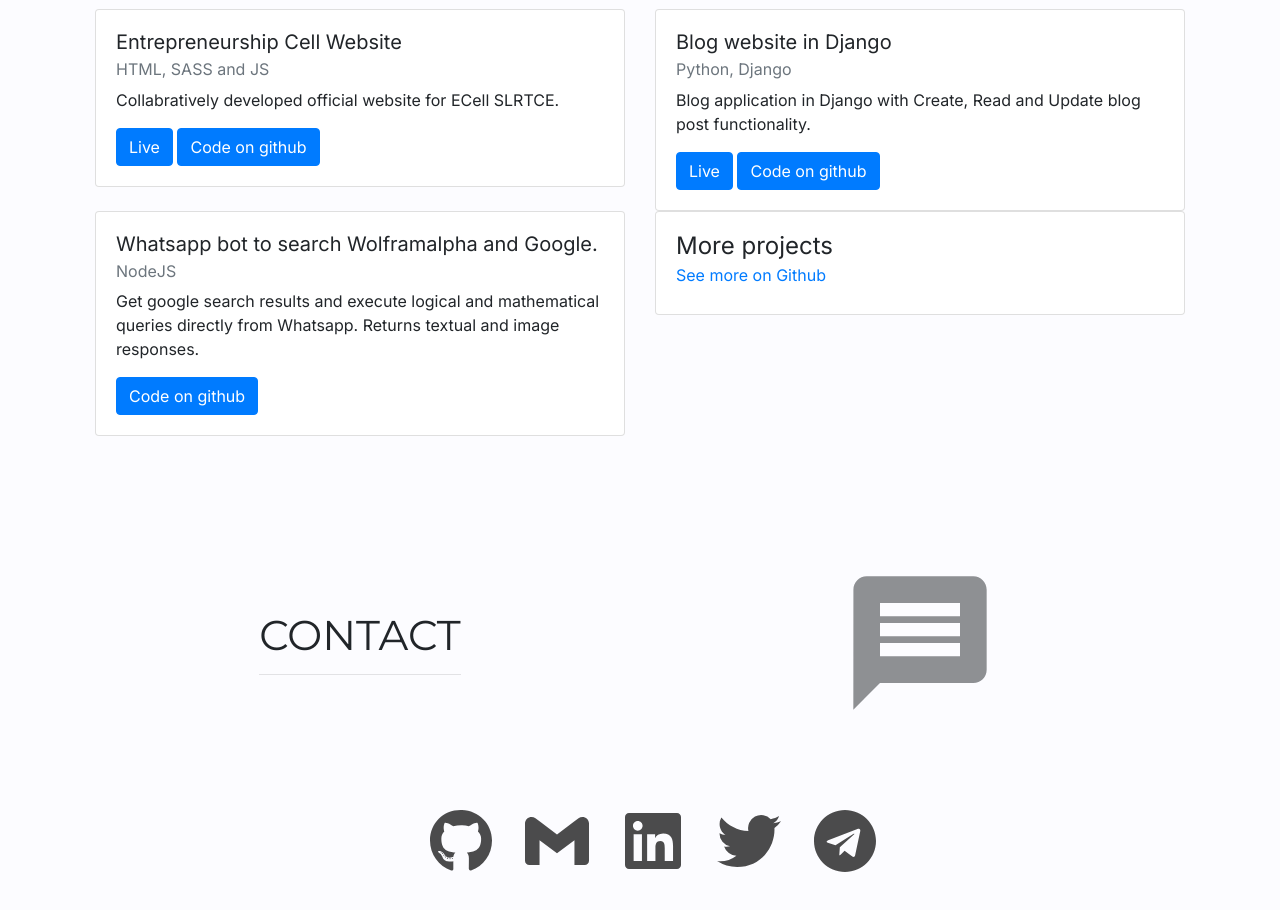
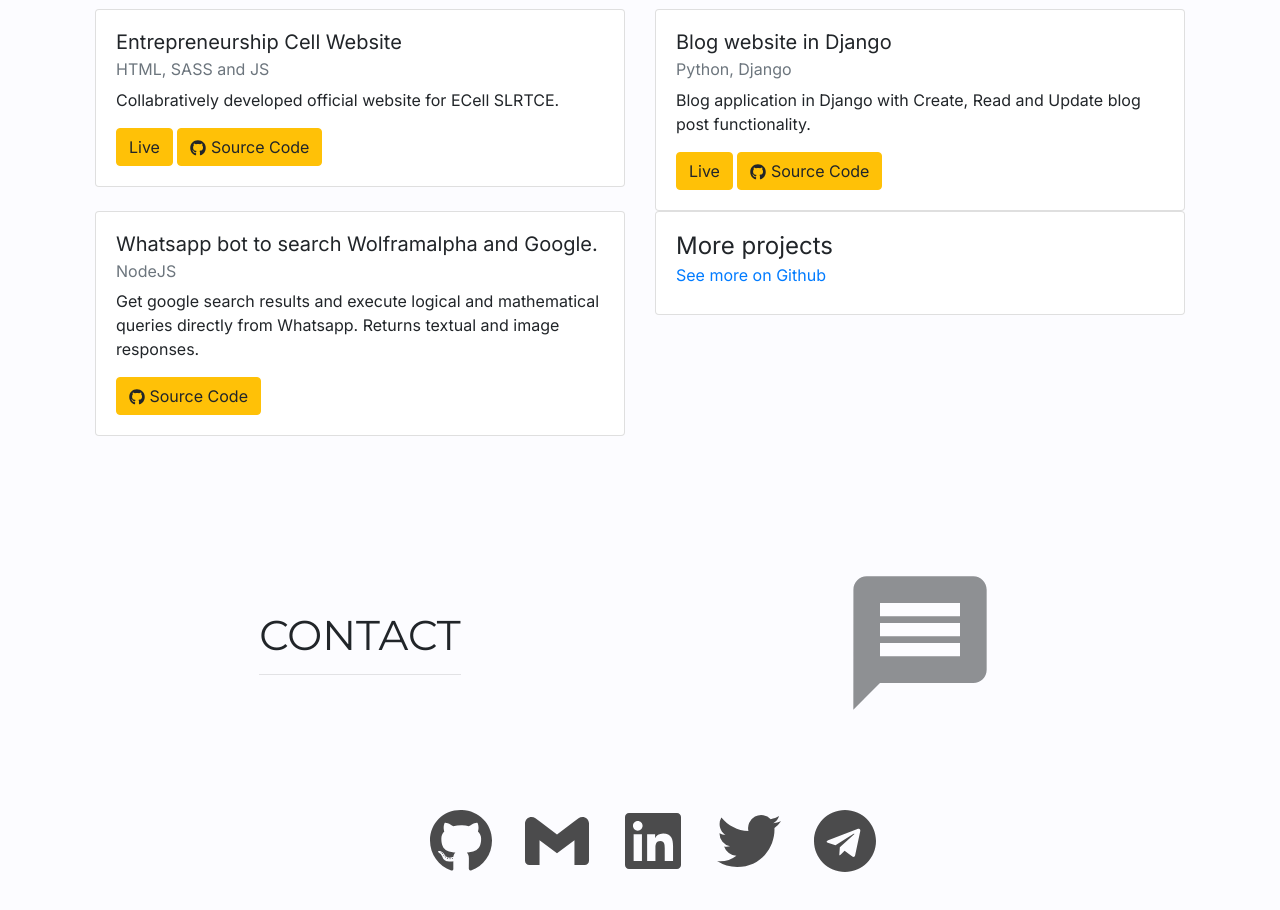
Before and after one commit to ameybh/ameybhavsar24.github.io, a React (Create React App) app: page / in a window 1280 px wide. Shown: the part 1980-2890 px from the top of the page. Built offline with nearby package versions, Linux system fonts and the light colour scheme.

Commit message:
changed project card button color

```diff
--- a/src/components/Work/Work.jsx
+++ b/src/components/Work/Work.jsx
@@ -1,11 +1,12 @@
 import { Container, Row, Col, Card, Button} from 'react-bootstrap'
+import { FaGithub } from 'react-icons/fa'
 import './Work.scss'
 import { GrPersonalComputer} from 'react-icons/gr';
 import Projects from './projects';
 export default function Work() {
     return (
         <a name="projects">
-        <Container fluid className="about section-content">
+        <Container fluid className="work section-content">
             <Row>
                 <Col xs={12} sm={6} className="d-flex align-items-center justify-content-center">
                   <div className="section-heading">
@@ -46,16 +47,16 @@ export default function Work() {
 const ProjectCard = (props) => {
     const {title, subtitle, text, href } = props;
     return (
-        <Card style={{ width: '100%'}}>
+        <Card style={{ width: '100%'}} className="project-card">
             <Card.Body>
                 <Card.Title>{title}</Card.Title>
                 <Card.Subtitle className="mb-2 text-muted">{subtitle}</Card.Subtitle>
                 <Card.Text>
                 {text}
                 </Card.Text>
-                { href.live && <Button tag='a' target='blank' href={href.live }variant="primary">Live</Button>}
+                { href.live && <Button tag='a' target='blank' href={href.live } variant="warning">Live</Button>}
                 {' '}
-                { href.code && <Button tag='a'  target='blank' href={href.code }variant="primary">Code on github</Button> }
+                { href.code && <Button tag='a'  target='blank' href={href.code } variant="warning"><FaGithub /> Source Code</Button> }
             </Card.Body>
         </Card>
     )
```
